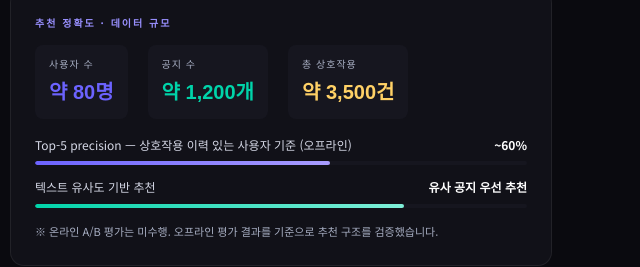
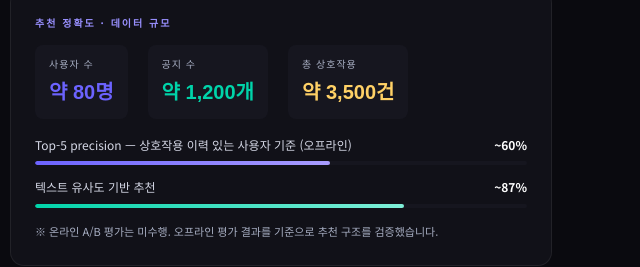
Before and after one commit to chantro/KFAI_Application, a plain HTML site: page index.html in a window 1280 px wide. Shown: the part 9816-10083 px from the top of the page, 640-1280 px from the left. Drawn offline with Linux system fonts and the light colour scheme; a web font is replaced by a local one.

Commit message:
Update index.html

```diff
--- a/index.html
+++ b/index.html
@@ -1774,7 +1774,7 @@ function switchPage(page) {
               <div class="perf-bar-bg"><div class="perf-bar bar-purple" style="width:60%"></div></div>
             </div>
             <div class="perf-item">
-              <div class="perf-label-row"><span class="perf-name">텍스트 유사도 기반 추천</span><span class="perf-val">유사 공지 우선 추천</span></div>
+              <div class="perf-label-row"><span class="perf-name">텍스트 유사도 기반 추천</span><span class="perf-val">~87%</span></div>
               <div class="perf-bar-bg"><div class="perf-bar bar-green" style="width:75%"></div></div>
             </div>
           </div>
```
